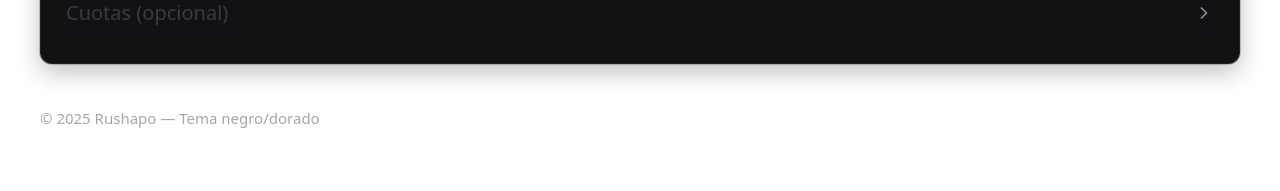
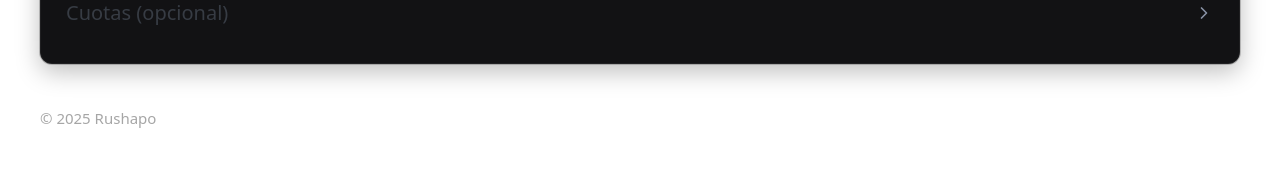
Before and after one commit to Zoragod/rushapo-simulador, a Flask app: page / in a window 1280 px wide. Shown: the part 847-1038 px from the top of the page. Run offline with Flask 3, Linux system fonts and the light colour scheme; some libraries are stand-ins or nearby versions.

Commit message:
actualizacionpeque

```diff
--- a/templates/index.html
+++ b/templates/index.html
@@ -145,7 +145,7 @@
     </article>
   {% endif %}
   <footer>
-    <small>© {{ 2025 }} Rushapo — Tema negro/dorado</small>
+    <small>© {{ 2025 }} Rushapo</small>
   </footer>
 </main>
 </body>
```
